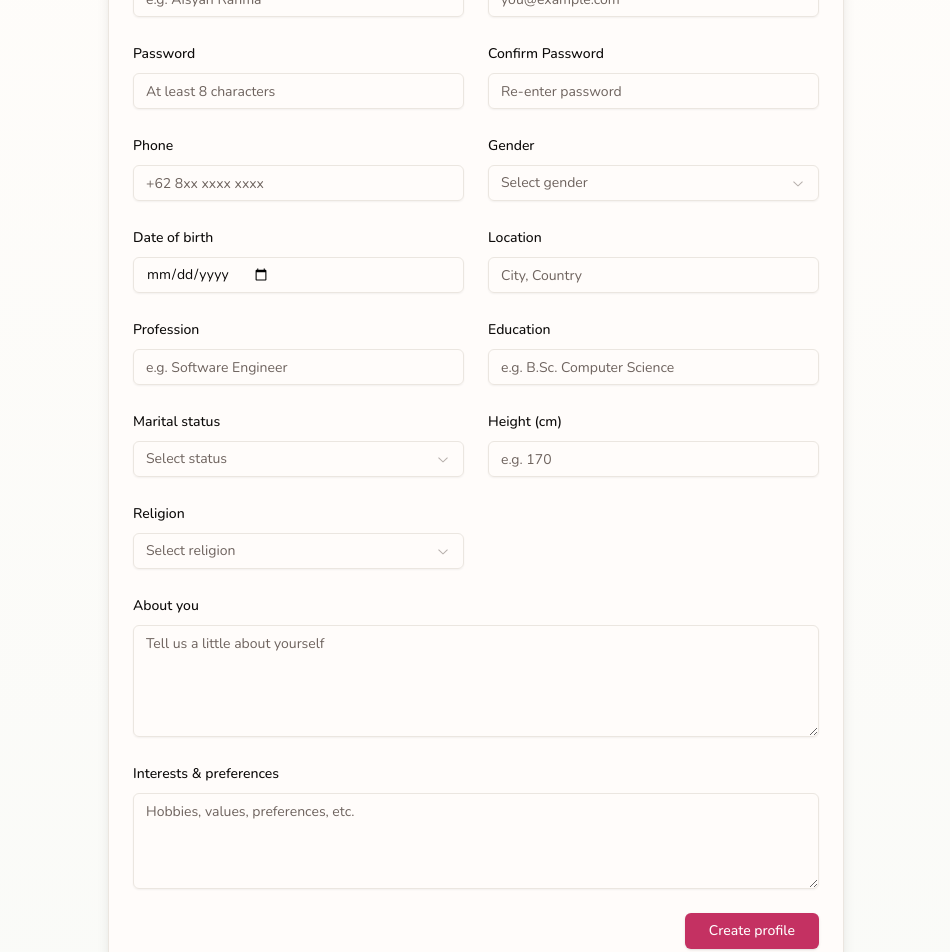
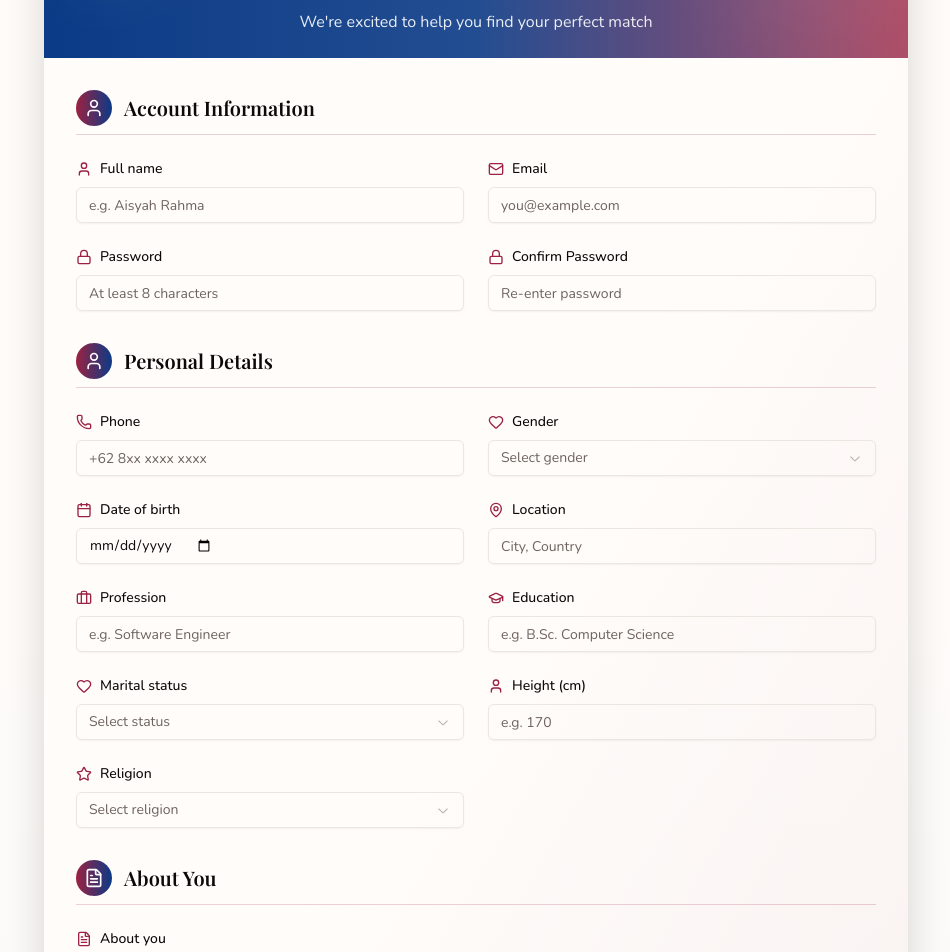
Before and after one commit to Taimoor13003/jodohmu, a Next.js app: page /register in a window 1280 px wide. Shown: the part 280-1232 px from the top of the page, without its empty margins (164-1114 px from the left). Built offline with nearby package versions, Linux system fonts and the light colour scheme; no server answers; a web font is replaced by a local one.

Commit message:
style register form

```diff
--- a/src/app/register/page.tsx
+++ b/src/app/register/page.tsx
@@ -21,6 +21,7 @@ import { createUserWithEmailAndPassword, updateProfile } from "firebase/auth";
 import { auth, db } from "@/lib/firebase";
 import { doc, setDoc, serverTimestamp } from "firebase/firestore";
 import { useRouter } from "next/navigation";
+import { User, Mail, Lock, Phone, MapPin, Briefcase, GraduationCap, Heart, Calendar, FileText, Star } from "lucide-react";
 
 const formSchema = z
   .object({
@@ -105,22 +106,44 @@ export default function RegisterPage() {
   }
 
   return (
-    <div className="min-h-[calc(100vh-5rem)] bg-gradient-to-b from-background to-muted/30">
-      <div className="container mx-auto max-w-3xl px-4 py-10 md:py-16">
-        <Card className="shadow-lg">
-          <CardHeader>
-            <CardTitle className="text-2xl md:text-3xl">Create Your Profile</CardTitle>
+    <div className="min-h-[calc(100vh-5rem)] bg-gradient-to-b from-background via-background to-muted/30">
+      <div className="container mx-auto max-w-4xl px-4 py-10 md:py-16">
+        <Card className="shadow-2xl border-0 bg-gradient-to-br from-card via-card to-[#9B2242]/5 overflow-hidden">
+          <CardHeader className="bg-gradient-to-r from-[#0b3a86] via-[#0b3a86]/90 to-[#9B2242]/80 text-white relative overflow-hidden">
+            <div className="absolute inset-0">
+              <div className="absolute top-0 left-0 w-32 h-32 bg-white/5 rounded-full blur-2xl"></div>
+              <div className="absolute bottom-0 right-0 w-48 h-48 bg-white/5 rounded-full blur-2xl"></div>
+            </div>
+            <div className="relative z-10 text-center">
+              <div className="flex justify-center mb-3">
+                <div className="bg-white/20 rounded-full p-3">
+                  <Heart className="w-8 h-8 text-white" />
+                </div>
+              </div>
+              <CardTitle className="text-3xl md:text-4xl font-serif">Create Your Profile</CardTitle>
+              <p className="text-white/90 mt-2">We're excited to help you find your perfect match</p>
+            </div>
           </CardHeader>
           <form onSubmit={handleSubmit(onSubmit)}>
-            <CardContent className="space-y-6">
+            <CardContent className="space-y-8 p-8">
+              {/* Account Information Section */}
+              <div className="space-y-6">
+                <div className="flex items-center gap-3 pb-2 border-b border-[#9B2242]/20">
+                  <div className="bg-gradient-to-r from-[#9B2242] to-[#0b3a86] rounded-full p-2">
+                    <User className="w-5 h-5 text-white" />
+                  </div>
+                  <h3 className="text-xl font-serif font-semibold text-foreground">Account Information</h3>
+                </div>
                 <div className="grid grid-cols-1 md:grid-cols-2 gap-6">
                   <div className="space-y-2">
-                  <label htmlFor="fullName" className="text-sm font-medium">
+                    <label htmlFor="fullName" className="text-sm font-medium flex items-center gap-2">
+                      <User className="w-4 h-4 text-[#9B2242]" />
                       Full name
                     </label>
                     <Input
                       id="fullName"
                       placeholder="e.g. Aisyah Rahma"
+                      className="focus:ring-2 focus:ring-[#9B2242]/20 focus:border-[#9B2242] transition-all"
                       {...register("fullName")}
                       required
                     />
@@ -130,13 +153,15 @@ export default function RegisterPage() {
                   </div>
 
                   <div className="space-y-2">
-                  <label htmlFor="email" className="text-sm font-medium">
+                    <label htmlFor="email" className="text-sm font-medium flex items-center gap-2">
+                      <Mail className="w-4 h-4 text-[#9B2242]" />
                       Email
                     </label>
                     <Input
                       id="email"
                       type="email"
                       placeholder="you@example.com"
+                      className="focus:ring-2 focus:ring-[#9B2242]/20 focus:border-[#9B2242] transition-all"
                       {...register("email")}
                       required
                     />
@@ -146,11 +171,15 @@ export default function RegisterPage() {
                   </div>
 
                   <div className="space-y-2">
-                  <label htmlFor="password" className="text-sm font-medium">Password</label>
+                    <label htmlFor="password" className="text-sm font-medium flex items-center gap-2">
+                      <Lock className="w-4 h-4 text-[#9B2242]" />
+                      Password
+                    </label>
                     <Input
                       id="password"
                       type="password"
                       placeholder="At least 8 characters"
+                      className="focus:ring-2 focus:ring-[#9B2242]/20 focus:border-[#9B2242] transition-all"
                       {...register("password")}
                       required
                     />
@@ -160,11 +189,15 @@ export default function RegisterPage() {
                   </div>
 
                   <div className="space-y-2">
-                  <label htmlFor="confirmPassword" className="text-sm font-medium">Confirm Password</label>
+                    <label htmlFor="confirmPassword" className="text-sm font-medium flex items-center gap-2">
+                      <Lock className="w-4 h-4 text-[#9B2242]" />
+                      Confirm Password
+                    </label>
                     <Input
                       id="confirmPassword"
                       type="password"
                       placeholder="Re-enter password"
+                      className="focus:ring-2 focus:ring-[#9B2242]/20 focus:border-[#9B2242] transition-all"
                       {...register("confirmPassword")}
                       required
                     />
@@ -172,13 +205,28 @@ export default function RegisterPage() {
                       <p className="text-sm text-destructive">{errors.confirmPassword.message}</p>
                     )}
                   </div>
+                </div>
+              </div>
 
+              {/* Personal Details Section */}
+              <div className="space-y-6">
+                <div className="flex items-center gap-3 pb-2 border-b border-[#9B2242]/20">
+                  <div className="bg-gradient-to-r from-[#9B2242] to-[#0b3a86] rounded-full p-2">
+                    <User className="w-5 h-5 text-white" />
+                  </div>
+                  <h3 className="text-xl font-serif font-semibold text-foreground">Personal Details</h3>
+                </div>
+                <div className="grid grid-cols-1 md:grid-cols-2 gap-6">
                   <div className="space-y-2">
-                  <label htmlFor="phone" className="text-sm font-medium">Phone</label>
+                    <label htmlFor="phone" className="text-sm font-medium flex items-center gap-2">
+                      <Phone className="w-4 h-4 text-[#9B2242]" />
+                      Phone
+                    </label>
                     <Input
                       id="phone"
                       type="tel"
                       placeholder="+62 8xx xxxx xxxx"
+                      className="focus:ring-2 focus:ring-[#9B2242]/20 focus:border-[#9B2242] transition-all"
                       {...register("phone")}
                     />
                     {errors.phone && (
@@ -187,13 +235,16 @@ export default function RegisterPage() {
                   </div>
 
                   <div className="space-y-2">
-                  <label className="text-sm font-medium">Gender</label>
+                    <label className="text-sm font-medium flex items-center gap-2">
+                      <Heart className="w-4 h-4 text-[#9B2242]" />
+                      Gender
+                    </label>
                     <Controller
                       control={control}
                       name="gender"
                       render={({ field }) => (
                         <Select value={field.value} onValueChange={field.onChange}>
-                        <SelectTrigger>
+                          <SelectTrigger className="focus:ring-2 focus:ring-[#9B2242]/20 focus:border-[#9B2242] transition-all">
                             <SelectValue placeholder="Select gender" />
                           </SelectTrigger>
                           <SelectContent>
@@ -213,12 +264,14 @@ export default function RegisterPage() {
                   </div>
 
                   <div className="space-y-2">
-                  <label htmlFor="dob" className="text-sm font-medium">
+                    <label htmlFor="dob" className="text-sm font-medium flex items-center gap-2">
+                      <Calendar className="w-4 h-4 text-[#9B2242]" />
                       Date of birth
                     </label>
                     <Input
                       id="dob"
                       type="date"
+                      className="focus:ring-2 focus:ring-[#9B2242]/20 focus:border-[#9B2242] transition-all"
                       {...register("dob")}
                       required
                     />
@@ -228,12 +281,14 @@ export default function RegisterPage() {
                   </div>
 
                   <div className="space-y-2">
-                  <label htmlFor="location" className="text-sm font-medium">
+                    <label htmlFor="location" className="text-sm font-medium flex items-center gap-2">
+                      <MapPin className="w-4 h-4 text-[#9B2242]" />
                       Location
                     </label>
                     <Input
                       id="location"
                       placeholder="City, Country"
+                      className="focus:ring-2 focus:ring-[#9B2242]/20 focus:border-[#9B2242] transition-all"
                       {...register("location")}
                     />
                     {errors.location && (
@@ -242,12 +297,14 @@ export default function RegisterPage() {
                   </div>
 
                   <div className="space-y-2">
-                  <label htmlFor="profession" className="text-sm font-medium">
+                    <label htmlFor="profession" className="text-sm font-medium flex items-center gap-2">
+                      <Briefcase className="w-4 h-4 text-[#9B2242]" />
                       Profession
                     </label>
                     <Input
                       id="profession"
                       placeholder="e.g. Software Engineer"
+                      className="focus:ring-2 focus:ring-[#9B2242]/20 focus:border-[#9B2242] transition-all"
                       {...register("profession")}
                     />
                     {errors.profession && (
@@ -256,12 +313,14 @@ export default function RegisterPage() {
                   </div>
 
                   <div className="space-y-2">
-                  <label htmlFor="education" className="text-sm font-medium">
+                    <label htmlFor="education" className="text-sm font-medium flex items-center gap-2">
+                      <GraduationCap className="w-4 h-4 text-[#9B2242]" />
                       Education
                     </label>
                     <Input
                       id="education"
                       placeholder="e.g. B.Sc. Computer Science"
+                      className="focus:ring-2 focus:ring-[#9B2242]/20 focus:border-[#9B2242] transition-all"
                       {...register("education")}
                     />
                     {errors.education && (
@@ -270,13 +329,16 @@ export default function RegisterPage() {
                   </div>
 
                   <div className="space-y-2">
-                  <label className="text-sm font-medium">Marital status</label>
+                    <label className="text-sm font-medium flex items-center gap-2">
+                      <Heart className="w-4 h-4 text-[#9B2242]" />
+                      Marital status
+                    </label>
                     <Controller
                       control={control}
                       name="maritalStatus"
                       render={({ field }) => (
                         <Select value={field.value} onValueChange={field.onChange}>
-                        <SelectTrigger>
+                          <SelectTrigger className="focus:ring-2 focus:ring-[#9B2242]/20 focus:border-[#9B2242] transition-all">
                             <SelectValue placeholder="Select status" />
                           </SelectTrigger>
                           <SelectContent>
@@ -296,7 +358,8 @@ export default function RegisterPage() {
                   </div>
 
                   <div className="space-y-2">
-                  <label htmlFor="height" className="text-sm font-medium">
+                    <label htmlFor="height" className="text-sm font-medium flex items-center gap-2">
+                      <User className="w-4 h-4 text-[#9B2242]" />
                       Height (cm)
                     </label>
                     <Input
@@ -305,6 +368,7 @@ export default function RegisterPage() {
                       min={120}
                       max={250}
                       placeholder="e.g. 170"
+                      className="focus:ring-2 focus:ring-[#9B2242]/20 focus:border-[#9B2242] transition-all"
                       {...register("height")}
                     />
                     {errors.height && (
@@ -313,13 +377,16 @@ export default function RegisterPage() {
                   </div>
 
                   <div className="space-y-2">
-                  <label className="text-sm font-medium">Religion</label>
+                    <label className="text-sm font-medium flex items-center gap-2">
+                      <Star className="w-4 h-4 text-[#9B2242]" />
+                      Religion
+                    </label>
                     <Controller
                       control={control}
                       name="religion"
                       render={({ field }) => (
                         <Select value={field.value} onValueChange={field.onChange}>
-                        <SelectTrigger>
+                          <SelectTrigger className="focus:ring-2 focus:ring-[#9B2242]/20 focus:border-[#9B2242] transition-all">
                             <SelectValue placeholder="Select religion" />
                           </SelectTrigger>
                           <SelectContent>
@@ -340,15 +407,25 @@ export default function RegisterPage() {
                     )}
                   </div>
                 </div>
+              </div>
 
+              {/* About You Section */}
+              <div className="space-y-6">
+                <div className="flex items-center gap-3 pb-2 border-b border-[#9B2242]/20">
+                  <div className="bg-gradient-to-r from-[#9B2242] to-[#0b3a86] rounded-full p-2">
+                    <FileText className="w-5 h-5 text-white" />
+                  </div>
+                  <h3 className="text-xl font-serif font-semibold text-foreground">About You</h3>
+                </div>
                 <div className="space-y-2">
-                <label htmlFor="bio" className="text-sm font-medium">
+                  <label htmlFor="bio" className="text-sm font-medium flex items-center gap-2">
+                    <FileText className="w-4 h-4 text-[#9B2242]" />
                     About you
                   </label>
                   <Textarea
                     id="bio"
                     placeholder="Tell us a little about yourself"
-                  className="min-h-28"
+                    className="min-h-28 focus:ring-2 focus:ring-[#9B2242]/20 focus:border-[#9B2242] transition-all"
                     {...register("bio")}
                   />
                   {errors.bio && (
@@ -357,22 +434,28 @@ export default function RegisterPage() {
                 </div>
 
                 <div className="space-y-2">
-                <label htmlFor="interests" className="text-sm font-medium">
+                  <label htmlFor="interests" className="text-sm font-medium flex items-center gap-2">
+                    <Heart className="w-4 h-4 text-[#9B2242]" />
                     Interests & preferences
                   </label>
                   <Textarea
                     id="interests"
                     placeholder="Hobbies, values, preferences, etc."
-                  className="min-h-24"
+                    className="min-h-24 focus:ring-2 focus:ring-[#9B2242]/20 focus:border-[#9B2242] transition-all"
                     {...register("interests")}
                   />
                   {errors.interests && (
                     <p className="text-sm text-destructive">{errors.interests.message}</p>
                   )}
                 </div>
+              </div>
             </CardContent>
-            <CardFooter className="flex justify-end gap-3">
-              <Button type="submit" className="px-6" disabled={isSubmitting}>
+            <CardFooter className="flex justify-end gap-3 bg-gradient-to-r from-[#0b3a86]/5 to-[#9B2242]/5 p-8">
+              <Button
+                type="submit"
+                className="px-8 py-3 bg-gradient-to-r from-[#9B2242] to-[#0b3a86] hover:from-[#9B2242]/90 hover:to-[#0b3a86]/90 text-white rounded-full font-semibold shadow-lg hover:shadow-xl transition-all duration-300"
+                disabled={isSubmitting}
+              >
                 {isSubmitting ? "Creating..." : "Create profile"}
               </Button>
             </CardFooter>
--- a/src/components/layout/footer.tsx
+++ b/src/components/layout/footer.tsx
@@ -5,7 +5,7 @@ import LogoIcon from "@/assets/jodohmu-icon-logo.png";
 
 export function Footer() {
   return (
-    <footer className="w-full text-white">
+    <footer className="w-full text-white" style={{background: "#9d455cff"}}>
       <div className="h-1 w-full bg-gradient-to-r from-brand-rose to-brand-blue" />
       <div className="bg-gradient-to-b from-brand-blue/96 to-brand-blue/86 relative overflow-hidden">
         <div className="absolute inset-0">
@@ -20,7 +20,7 @@ export function Footer() {
                 <Image src={LogoIcon} alt="Jodohmu" className="h-10 w-auto" />
                 <div className="ml-3 flex items-baseline">
                   <span className="text-3xl font-bold">Jodoh</span>
-                  <span className="text-3xl font-bold text-brand-pink">mu</span>
+                  <span className="text-3xl font-bold text-[#ffd7e2]">mu</span>
                 </div>
               </div>
               <p className="text-white/80 text-base leading-relaxed max-w-sm">
@@ -81,7 +81,7 @@ export function Footer() {
           </div>
         </div>
       </div>
-      <div className="border-t border-brand-rose/20 bg-brand-blue relative overflow-hidden">
+      <div className="border-t border-[#9B2242]/20 bg-[#0b3a86] relative overflow-hidden">
         <div className="absolute inset-0">
           <div className="absolute top-0 left-0 w-24 h-24 bg-white/5 rounded-full blur-xl"></div>
           <div className="absolute bottom-0 right-0 w-32 h-32 bg-white/5 rounded-full blur-xl"></div>
```
Lines whose indentation alone changed are shown as unchanged.
